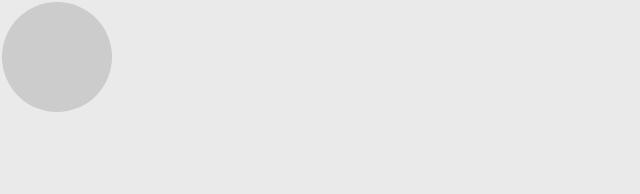
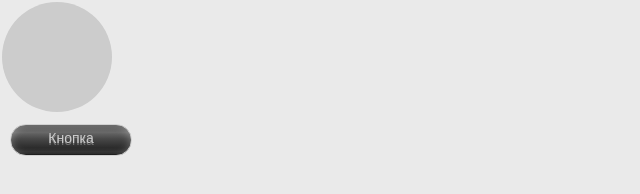
Before and after one commit to PandaKama/sityc, a plain HTML site: page index.html in a window 1280 px wide. Shown: the whole page, without its empty margins (0-640 px from the left). Drawn offline with Linux system fonts and the light colour scheme.

Commit message:
3.5 урок

```diff
--- a/index.html
+++ b/index.html
@@ -12,5 +12,8 @@
 	<div id="block">
 
 	</div>
+	<div class="button">
+	<a href='#'>Кнопка</a>
+	</div>
 </body>
 </html>
--- a/style.css
+++ b/style.css
@@ -16,3 +16,32 @@ body{
 	border-radius:50%;
 	box-shadow: 0px 0px 5px rgba(0,0,0,0,3);
 }
+.button{
+	padding:10px;
+}
+.button a{
+	text-decoration: none;
+	color: #ccc;
+	width: 120px;
+	height: 25px;
+	display: block;
+	background: background: #4c4c4c; /* Old browsers */
+	background: -moz-linear-gradient(top,  #4c4c4c 0%, #595959 12%, #666666 25%, #474747 47%, #2b2b2b 76%, #2c2c2c 89%, #1c1c1c 95%, #000000 99%, #000000 99%, #131313 100%, #000000 100%, #111111 100%); /* FF3.6+ */
+	background: -webkit-gradient(linear, left top, left bottom, color-stop(0%,#4c4c4c), color-stop(12%,#595959), color-stop(25%,#666666), color-stop(47%,#474747), color-stop(76%,#2b2b2b), color-stop(89%,#2c2c2c), color-stop(95%,#1c1c1c), color-stop(99%,#000000), color-stop(99%,#000000), color-stop(100%,#131313), color-stop(100%,#000000), color-stop(100%,#111111)); /* Chrome,Safari4+ */
+	background: -webkit-linear-gradient(top,  #4c4c4c 0%,#595959 12%,#666666 25%,#474747 47%,#2b2b2b 76%,#2c2c2c 89%,#1c1c1c 95%,#000000 99%,#000000 99%,#131313 100%,#000000 100%,#111111 100%); /* Chrome10+,Safari5.1+ */
+	background: -o-linear-gradient(top,  #4c4c4c 0%,#595959 12%,#666666 25%,#474747 47%,#2b2b2b 76%,#2c2c2c 89%,#1c1c1c 95%,#000000 99%,#000000 99%,#131313 100%,#000000 100%,#111111 100%); /* Opera 11.10+ */
+	background: -ms-linear-gradient(top,  #4c4c4c 0%,#595959 12%,#666666 25%,#474747 47%,#2b2b2b 76%,#2c2c2c 89%,#1c1c1c 95%,#000000 99%,#000000 99%,#131313 100%,#000000 100%,#111111 100%); /* IE10+ */
+	background: linear-gradient(to bottom,  #4c4c4c 0%,#595959 12%,#666666 25%,#474747 47%,#2b2b2b 76%,#2c2c2c 89%,#1c1c1c 95%,#000000 99%,#000000 99%,#131313 100%,#000000 100%,#111111 100%); /* W3C */
+	filter: progid:DXImageTransform.Microsoft.gradient( startColorstr='#4c4c4c', endColorstr='#111111',GradientType=0 ); /* IE6-9 */
+	text-align: center;
+	padding-top: 5px;
+	font-family: Arial;
+	font-size: 14px;
+	border-radius: 35px;
+	text-shadow: 0px 2px 0px rgba(255,255,255,0.3);
+	border: solid 1px #d1d1d1;
+	box-shadow: inset 0px 1px 8px rgba(255,255,255,0.3);
+}
+.button a:hover {
+	color: #ff9933;
+}
```
